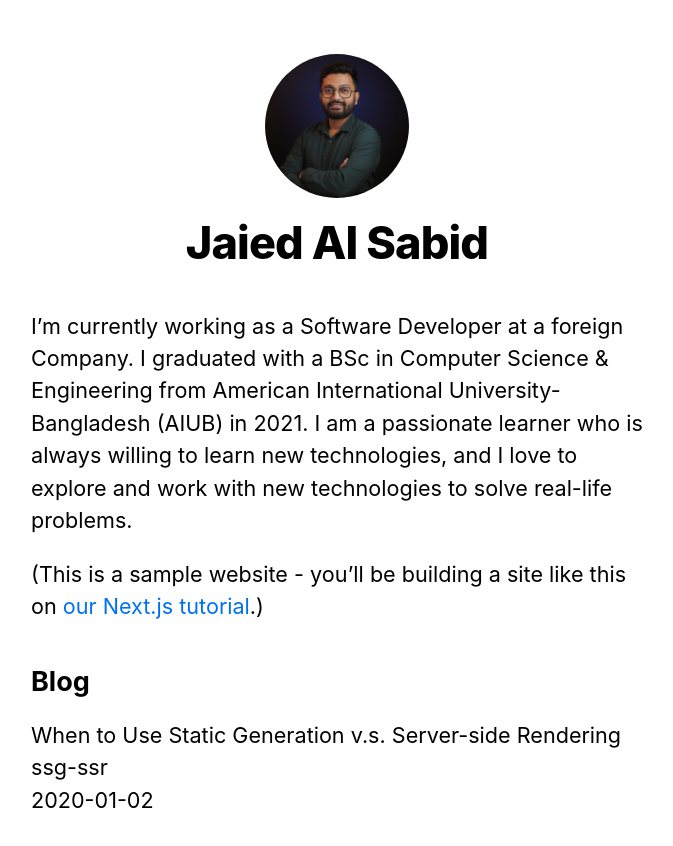
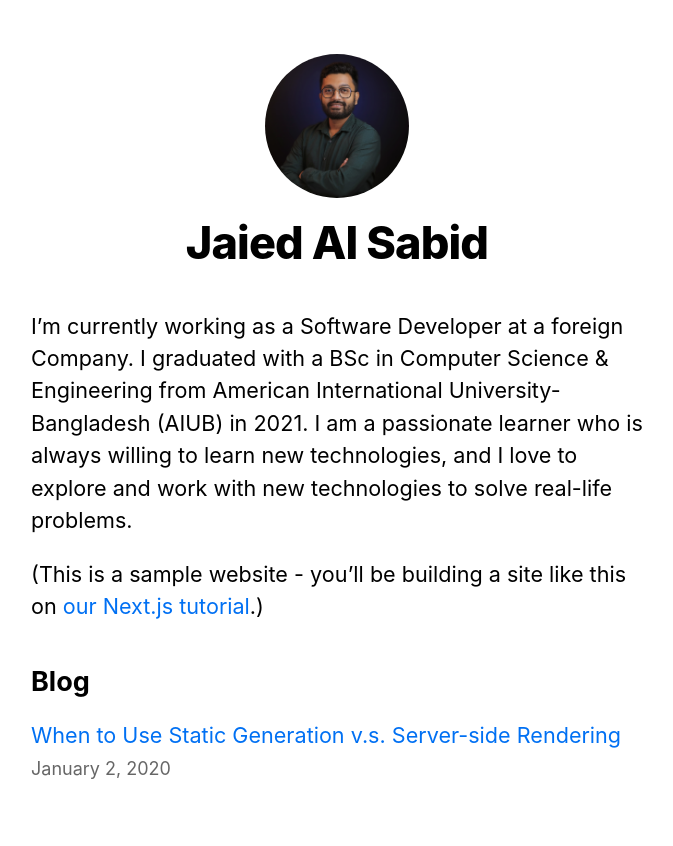
Before and after one commit to jaiedsabid/learning-nextjs, a Next.js app: page / in a window 1280 px wide. Shown: the top 846 px of the page, without its empty margins (303-976 px from the left). Built offline with nearby package versions, Linux system fonts and the light colour scheme.

Commit message:
Added links to posts on the home page

```diff
--- a/pages/index.js
+++ b/pages/index.js
@@ -1,6 +1,10 @@
 // Local imports.
 import { HeadMeta, Layout } from '../components';
 import { getSortedPostsData } from '../lib/posts';
+import Link from 'next/link';
+import Date from '../components/date';
+
+// Styles
 import utilStyles from '../styles/utils.module.scss';
 
 export default function Home({ allPostsData }) {
@@ -35,11 +39,11 @@
                 <ul className={utilStyles.list}>
                     {allPostsData.map(({ id, date, title }) => (
                         <li className={utilStyles.listItem} key={id}>
-                            {title}
+                            <Link href={`/posts/${id}`}>{title}</Link>
                             <br />
-                            {id}
-                            <br />
-                            {date}
+                            <small className={utilStyles.lightText}>
+                                <Date dateString={date} />
+                            </small>
                         </li>
                     ))}
                 </ul>
```
